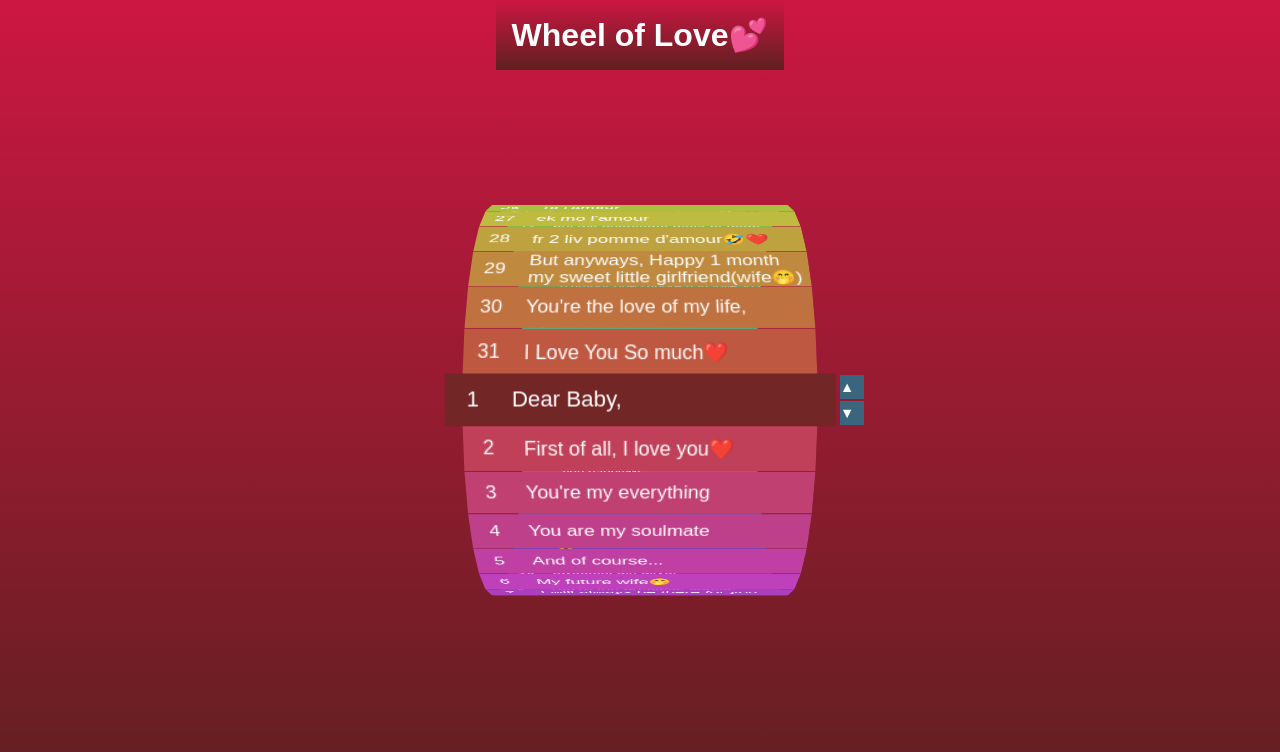
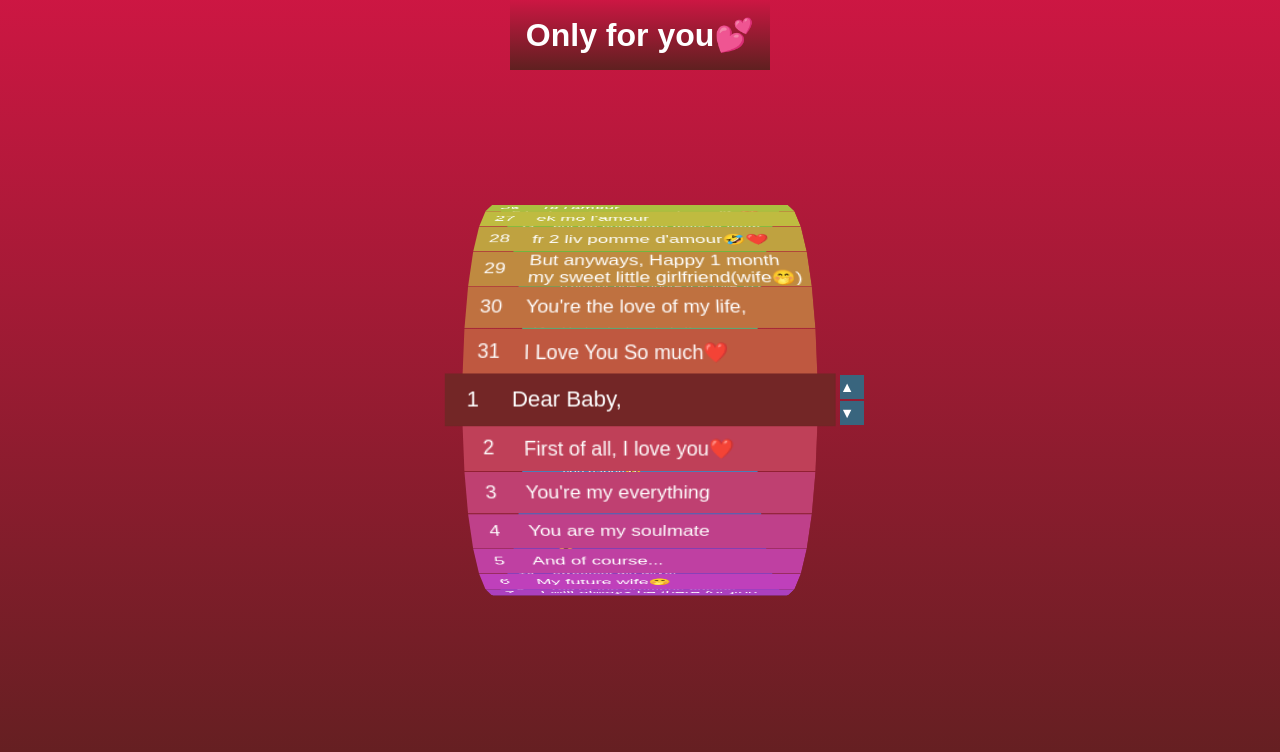
Before and after one commit to urval123/Only-for-you, a plain HTML site: page index.html in a window 1280 px wide. Drawn offline with nearby package versions, Linux system fonts and the light colour scheme.

Commit message:
Update index.html

```diff
--- a/index.html
+++ b/index.html
@@ -12,7 +12,7 @@
 </head>
 <body>
     <header>
-        <h1>Wheel of Love💕</h1>
+        <h1>Only for you💕</h1>
       </header>
       <div class="container">
         <ul></ul>
```
